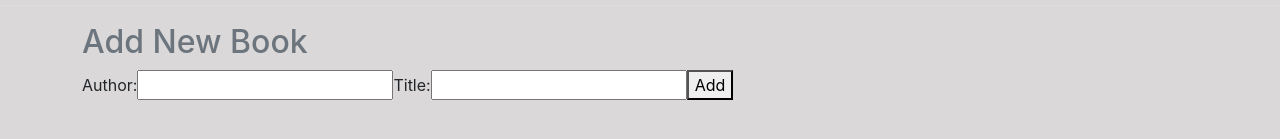
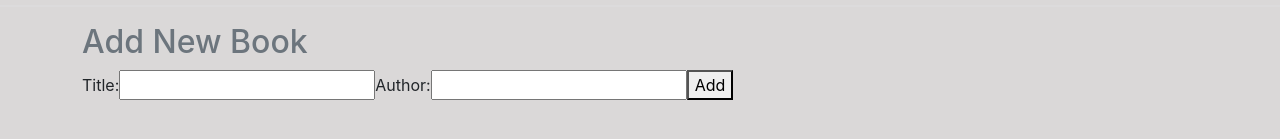
Before and after one commit to PabloBona/bookstore-react-app, a React (Create React App) app: page / in a window 1280 px wide. Shown: the part 185-324 px from the top of the page. Built offline with nearby package versions, Linux system fonts and the light colour scheme.

Commit message:
Add Styles

```diff
--- a/src/components/BookForm.jsx
+++ b/src/components/BookForm.jsx
@@ -27,6 +27,16 @@ function BookForm({ onAdd }) {
         <h2 className="text-secondary">Add New Book</h2>
         <div className="col">
           <form onSubmit={handleSubmit}>
+            <label htmlFor="title">
+              Title:
+              <input
+                type="text"
+                id="title"
+                value={title}
+                onChange={(e) => setTitle(e.target.value)}
+                aria-labelledby="title-label"
+              />
+            </label>
             <label htmlFor="author">
               Author:
               <input
@@ -35,16 +45,6 @@ function BookForm({ onAdd }) {
                 value={author}
                 onChange={(e) => setAuthor(e.target.value)}
                 aria-labelledby="author-label"
-              />
-            </label>
-            <label htmlFor="title">
-              Title:
-              <input
-                type="text"
-                id="title"
-                value={title}
-                onChange={(e) => setTitle(e.target.value)}
-                aria-labelledby="title-label"
               />
             </label>
             <button type="submit">Add</button>
```
